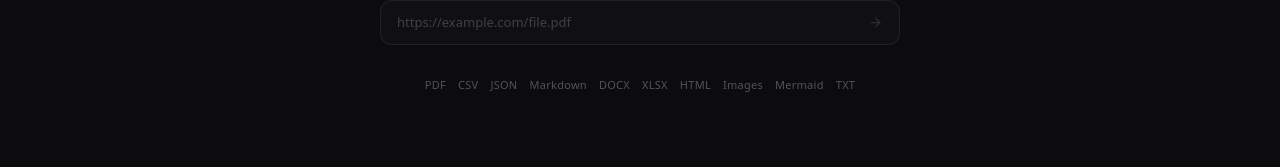
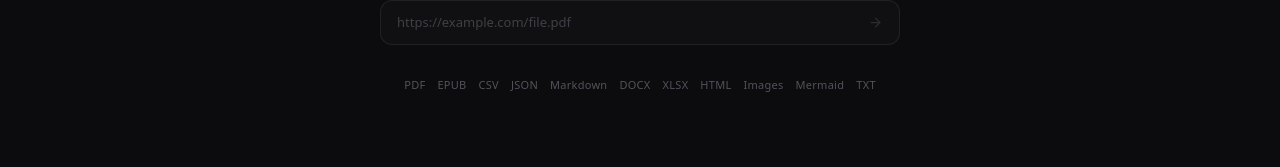
Before and after one commit to podsni/openfile, a Next.js app: page / in a window 1280 px wide. Shown: the part 574-741 px from the top of the page. Built offline with nearby package versions, Linux system fonts and the light colour scheme.

Commit message:
fix: EPUB detection, GlobalDropZone on landing page, strip query string from filename

```diff
--- a/app/page.tsx
+++ b/app/page.tsx
@@ -2,10 +2,11 @@
 import { useRouter } from 'next/navigation';
 import { FileDropzone } from '@/components/FileDropzone';
 import { UrlInput } from '@/components/UrlInput';
+import { GlobalDropZone } from '@/components/GlobalDropZone';
 import { ArrowUpRight } from 'lucide-react';
 
 const FORMATS = [
-  'PDF', 'CSV', 'JSON', 'Markdown', 'DOCX', 'XLSX', 'HTML', 'Images', 'Mermaid', 'TXT'
+  'PDF', 'EPUB', 'CSV', 'JSON', 'Markdown', 'DOCX', 'XLSX', 'HTML', 'Images', 'Mermaid', 'TXT'
 ];
 
 export default function Home() {
@@ -23,9 +24,12 @@ export default function Home() {
 
   return (
     <div className="flex flex-col flex-1 overflow-auto bg-[#0c0c0e]">
+      {/* Global drag & drop overlay — works anywhere on landing page too */}
+      <GlobalDropZone onFile={handleFile} />
+
       {/* Nav */}
       <nav className="flex items-center justify-between px-6 sm:px-10 py-4 border-b border-white/[0.06]">
-        <span className="text-[13px] font-medium tracking-[0.12em] uppercase text-zinc-300 letter-spacing-widest">
+        <span className="text-[13px] font-medium tracking-[0.12em] uppercase text-zinc-300">
           OpenFile
         </span>
         <a
@@ -72,10 +76,7 @@ export default function Home() {
           {/* Format list */}
           <div className="flex flex-wrap justify-center gap-x-3 gap-y-1.5">
             {FORMATS.map(f => (
-              <span
-                key={f}
-                className="text-[11px] text-zinc-600 tracking-wide"
-              >
+              <span key={f} className="text-[11px] text-zinc-600 tracking-wide">
                 {f}
               </span>
             ))}
--- a/lib/detectFileType.ts
+++ b/lib/detectFileType.ts
@@ -15,6 +15,8 @@ const EXT_MAP: Record<string, FileType> = {
 };
 
 export function detectFileType(filename: string): FileType {
-  const ext = filename.split('.').pop()?.toLowerCase() ?? '';
+  // Strip query string and hash before extracting extension
+  const clean = filename.split('?')[0].split('#')[0];
+  const ext = clean.split('.').pop()?.toLowerCase() ?? '';
   return EXT_MAP[ext] ?? 'unknown';
 }
```
